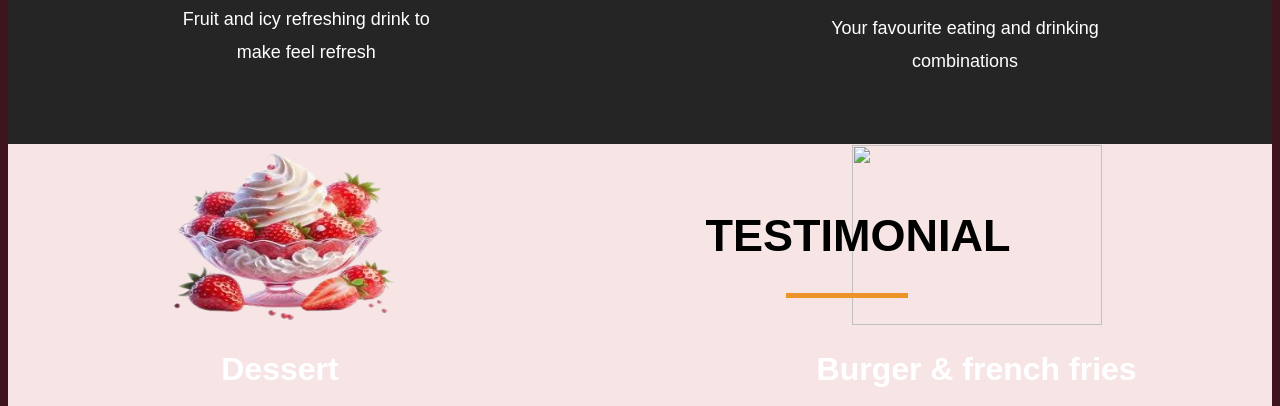
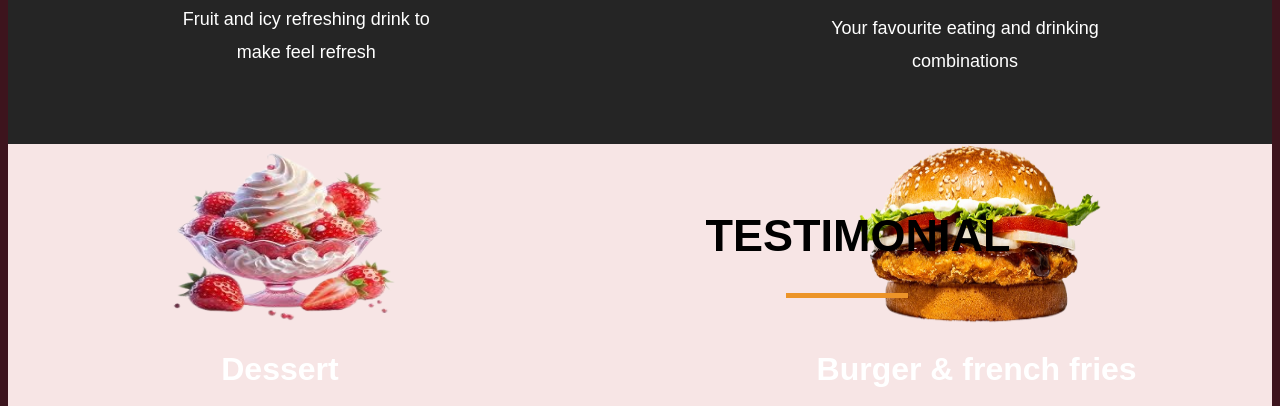
Before and after one commit to sehrish-naveed/coffee-webpage, a plain HTML site: page index.html in a window 1280 px wide. Shown: the part 2342-2748 px from the top of the page. Drawn offline with Linux system fonts and the light colour scheme.

Commit message:
Fix image source path in index.html

```diff
--- a/index.html
+++ b/index.html
@@ -90,7 +90,8 @@
     <p>Satiate your plate and take you on <br> a culinary treat</p>
 </div>
 <div class="menu-cards img">
-    <img src="./BK_177_002_LTO4_WORLD_BBQ_BURGERS_WEB_720P_KOREAN-removebg-preview (1).png" alt="">
+    <img src="/BK_177_002_LTO4_WORLD_BBQ_BURGERS_WEB_720P_KOREAN-removebg-preview.png
+" alt="">
     <h1>Burger & french fries</h1>
     <p>Quick bites to satisfy your small <br> size hunger</p>
     </div>
```
